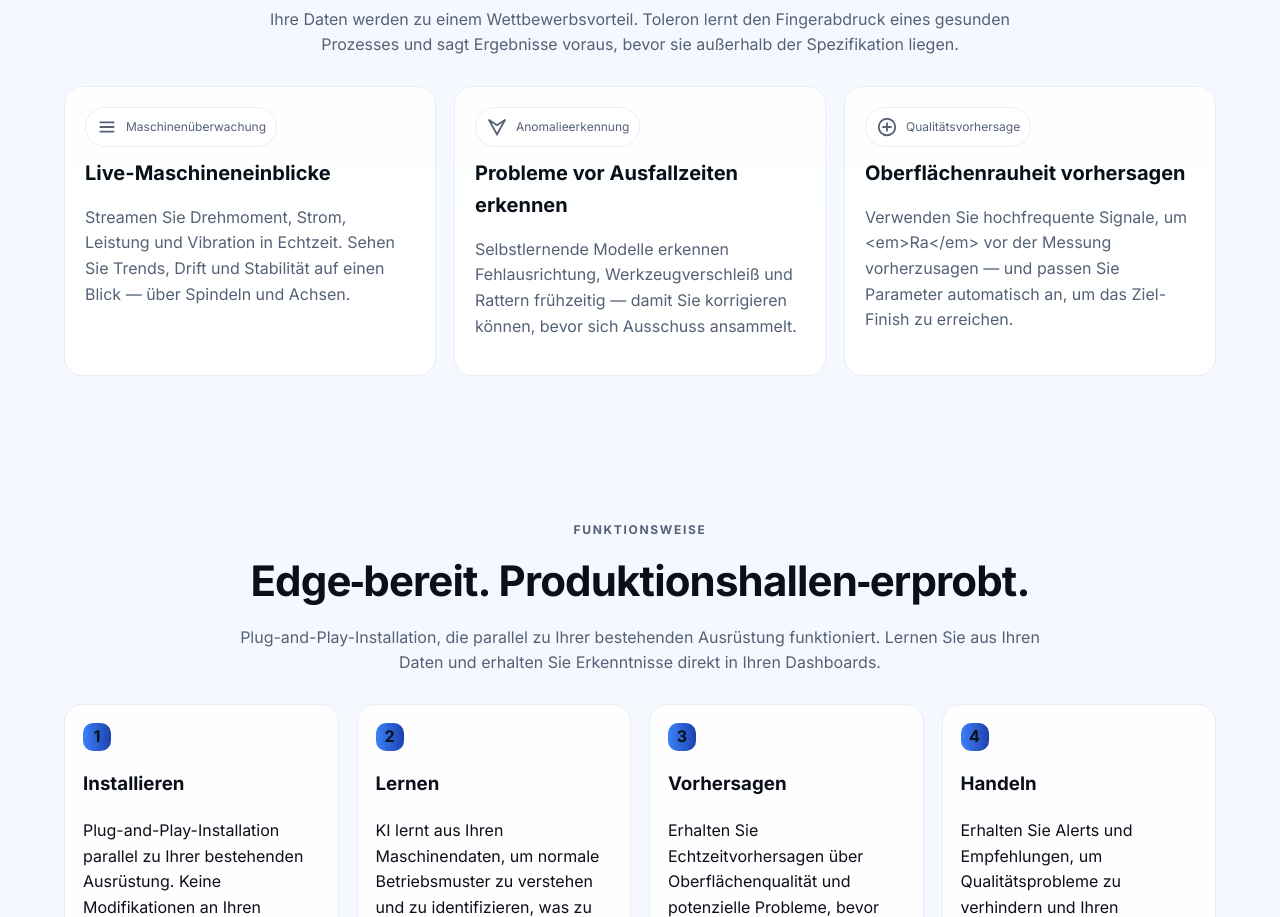
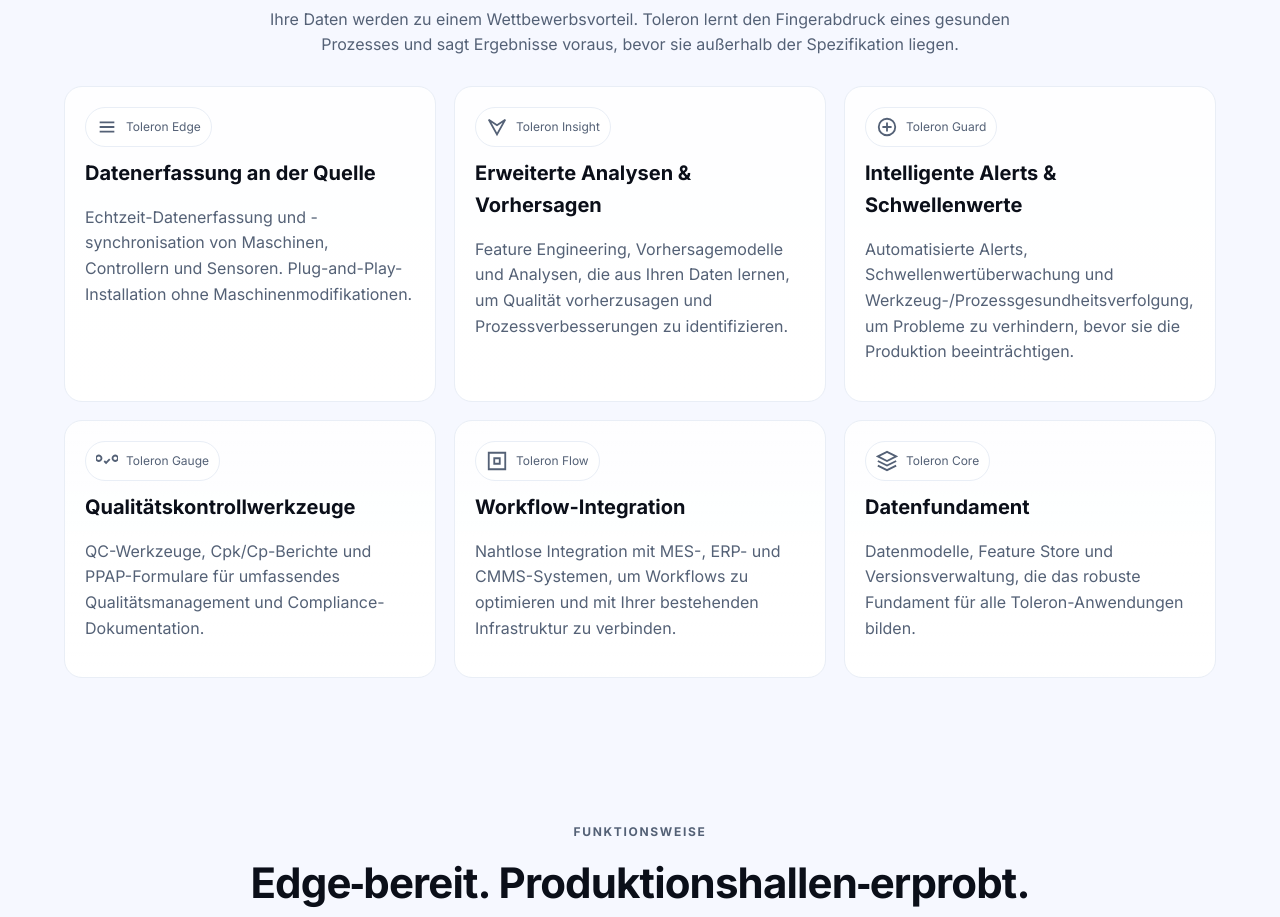
Before and after one commit to sajjad-phd/toleron-site, a plain HTML site: page index.html in a window 1280 px wide. Shown: the part 845-1762 px from the top of the page. Drawn offline with Linux system fonts and the light colour scheme.

Commit message:
Add Toleron product suite: Edge, Insight, Guard, Gauge, Flow, Core

```diff
--- a/index.html
+++ b/index.html
@@ -239,28 +239,57 @@
         <article class="card reveal">
           <span class="chip">
             <svg class="icon" viewBox="0 0 24 24" fill="none" stroke="currentColor" stroke-width="2"><path d="M4 7h16M4 12h16M4 17h16"/></svg>
-            <span data-en="Machine Monitoring" data-de="Maschinenüberwachung">Machine Monitoring</span>
+            <span data-en="Toleron Edge" data-de="Toleron Edge">Toleron Edge</span>
           </span>
-          <h3 data-en="Live machine insights" data-de="Live-Maschineneinblicke">Live machine insights</h3>
-          <p data-en="Stream torque, current, power and vibration in real time. See trends, drift, and stability at a glance — across spindles and axes." data-de="Streamen Sie Drehmoment, Strom, Leistung und Vibration in Echtzeit. Sehen Sie Trends, Drift und Stabilität auf einen Blick — über Spindeln und Achsen.">Stream torque, current, power and vibration in real time. See trends, drift, and stability at a glance — across spindles and axes.</p>
+          <h3 data-en="Data collection at the source" data-de="Datenerfassung an der Quelle">Data collection at the source</h3>
+          <p data-en="Real-time data ingestion and synchronization from machines, controllers, and sensors. Plug-and-play installation with no machine modifications." data-de="Echtzeit-Datenerfassung und -synchronisation von Maschinen, Controllern und Sensoren. Plug-and-Play-Installation ohne Maschinenmodifikationen.">Real-time data ingestion and synchronization from machines, controllers, and sensors. Plug-and-play installation with no machine modifications.</p>
         </article>
 
         <article class="card reveal">
           <span class="chip">
             <svg class="icon" viewBox="0 0 24 24" fill="none" stroke="currentColor" stroke-width="2"><path d="M12 20l9-16-9 6-9-6 9 16z"/></svg>
-            <span data-en="Anomaly Detection" data-de="Anomalieerkennung">Anomaly Detection</span>
+            <span data-en="Toleron Insight" data-de="Toleron Insight">Toleron Insight</span>
           </span>
-          <h3 data-en="Spot issues before downtime" data-de="Probleme vor Ausfallzeiten erkennen">Spot issues before downtime</h3>
-          <p data-en="Self‑learning models flag misalignment, tool wear, and chatter patterns early — so you can correct before scrap piles up." data-de="Selbstlernende Modelle erkennen Fehlausrichtung, Werkzeugverschleiß und Rattern frühzeitig — damit Sie korrigieren können, bevor sich Ausschuss ansammelt.">Self‑learning models flag misalignment, tool wear, and chatter patterns early — so you can correct before scrap piles up.</p>
+          <h3 data-en="Advanced analytics & predictions" data-de="Erweiterte Analysen & Vorhersagen">Advanced analytics & predictions</h3>
+          <p data-en="Feature engineering, predictive models, and analytics that learn from your data to predict quality and identify process improvements." data-de="Feature Engineering, Vorhersagemodelle und Analysen, die aus Ihren Daten lernen, um Qualität vorherzusagen und Prozessverbesserungen zu identifizieren.">Feature engineering, predictive models, and analytics that learn from your data to predict quality and identify process improvements.</p>
         </article>
 
         <article class="card reveal">
           <span class="chip">
             <svg class="icon" viewBox="0 0 24 24" fill="none" stroke="currentColor" stroke-width="2"><circle cx="12" cy="12" r="9"/><path d="M7 12h10M12 7v10"/></svg>
-            <span data-en="Quality Prediction" data-de="Qualitätsvorhersage">Quality Prediction</span>
+            <span data-en="Toleron Guard" data-de="Toleron Guard">Toleron Guard</span>
           </span>
-          <h3 data-en="Predict surface roughness" data-de="Oberflächenrauheit vorhersagen">Predict surface roughness</h3>
-          <p data-en="Use high‑frequency signals to forecast <em>Ra</em> before measurement — and automatically tune parameters to hit target finish." data-de="Verwenden Sie hochfrequente Signale, um <em>Ra</em> vor der Messung vorherzusagen — und passen Sie Parameter automatisch an, um das Ziel-Finish zu erreichen.">Use high‑frequency signals to forecast <em>Ra</em> before measurement — and automatically tune parameters to hit target finish.</p>
+          <h3 data-en="Smart alerts & thresholds" data-de="Intelligente Alerts & Schwellenwerte">Smart alerts & thresholds</h3>
+          <p data-en="Automated alerts, threshold monitoring, and tool/process health tracking to prevent issues before they impact production." data-de="Automatisierte Alerts, Schwellenwertüberwachung und Werkzeug-/Prozessgesundheitsverfolgung, um Probleme zu verhindern, bevor sie die Produktion beeinträchtigen.">Automated alerts, threshold monitoring, and tool/process health tracking to prevent issues before they impact production.</p>
+        </article>
+      </div>
+
+      <div class="grid cols-3" style="margin-top: 18px;">
+        <article class="card reveal">
+          <span class="chip">
+            <svg class="icon" viewBox="0 0 24 24" fill="none" stroke="currentColor" stroke-width="2"><path d="M9 12l2 2 4-4"/><path d="M21 12c-1 0-3-1-3-3s2-3 3-3 3 1 3 3-2 3-3 3"/><path d="M3 12c1 0 3-1 3-3s-2-3-3-3-3 1-3 3 2 3 3 3"/></svg>
+            <span data-en="Toleron Gauge" data-de="Toleron Gauge">Toleron Gauge</span>
+          </span>
+          <h3 data-en="Quality control tools" data-de="Qualitätskontrollwerkzeuge">Quality control tools</h3>
+          <p data-en="QC tools, Cpk/Cp reporting, and PPAP forms for comprehensive quality management and compliance documentation." data-de="QC-Werkzeuge, Cpk/Cp-Berichte und PPAP-Formulare für umfassendes Qualitätsmanagement und Compliance-Dokumentation.">QC tools, Cpk/Cp reporting, and PPAP forms for comprehensive quality management and compliance documentation.</p>
+        </article>
+
+        <article class="card reveal">
+          <span class="chip">
+            <svg class="icon" viewBox="0 0 24 24" fill="none" stroke="currentColor" stroke-width="2"><path d="M3 3h18v18H3z"/><path d="M9 9h6v6H9z"/></svg>
+            <span data-en="Toleron Flow" data-de="Toleron Flow">Toleron Flow</span>
+          </span>
+          <h3 data-en="Workflow integration" data-de="Workflow-Integration">Workflow integration</h3>
+          <p data-en="Seamless integration with MES, ERP, and CMMS systems to streamline workflows and connect with your existing infrastructure." data-de="Nahtlose Integration mit MES-, ERP- und CMMS-Systemen, um Workflows zu optimieren und mit Ihrer bestehenden Infrastruktur zu verbinden.">Seamless integration with MES, ERP, and CMMS systems to streamline workflows and connect with your existing infrastructure.</p>
+        </article>
+
+        <article class="card reveal">
+          <span class="chip">
+            <svg class="icon" viewBox="0 0 24 24" fill="none" stroke="currentColor" stroke-width="2"><path d="M12 2L2 7l10 5 10-5-10-5z"/><path d="M2 17l10 5 10-5"/><path d="M2 12l10 5 10-5"/></svg>
+            <span data-en="Toleron Core" data-de="Toleron Core">Toleron Core</span>
+          </span>
+          <h3 data-en="Data foundation" data-de="Datenfundament">Data foundation</h3>
+          <p data-en="Data models, feature store, and version management that form the robust foundation for all Toleron applications." data-de="Datenmodelle, Feature Store und Versionsverwaltung, die das robuste Fundament für alle Toleron-Anwendungen bilden.">Data models, feature store, and version management that form the robust foundation for all Toleron applications.</p>
         </article>
       </div>
     </div>
```
